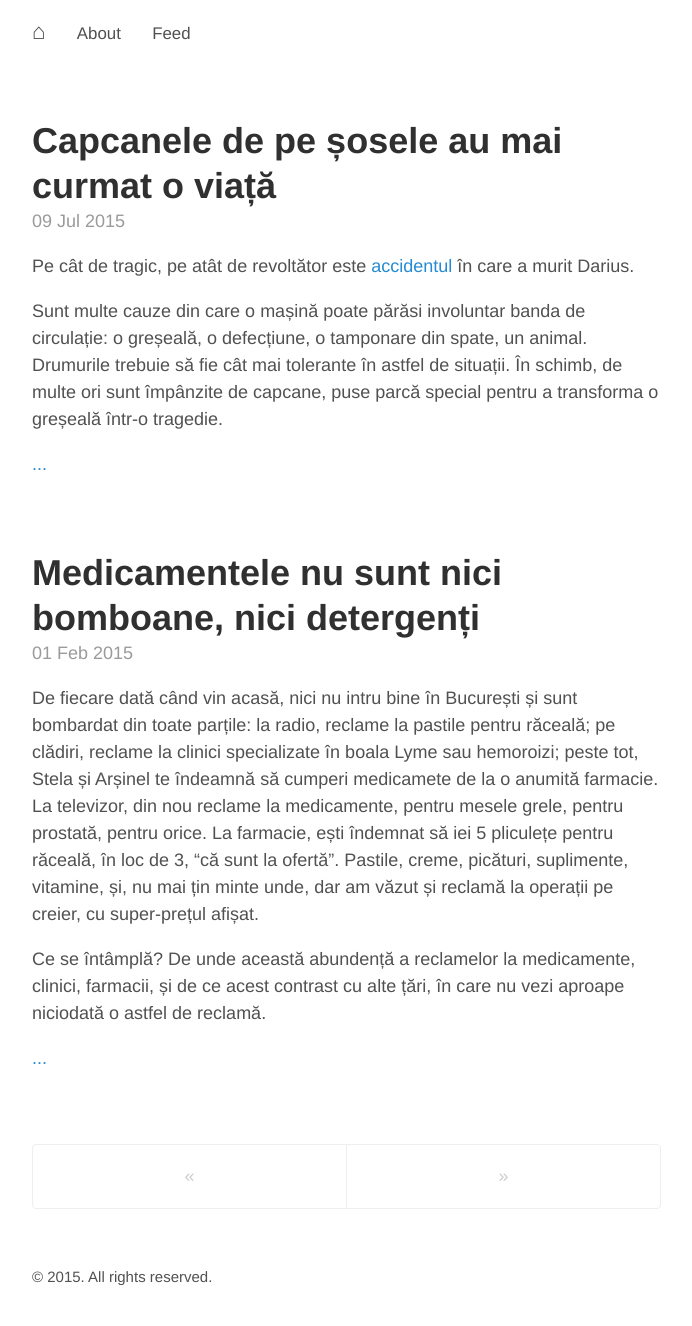
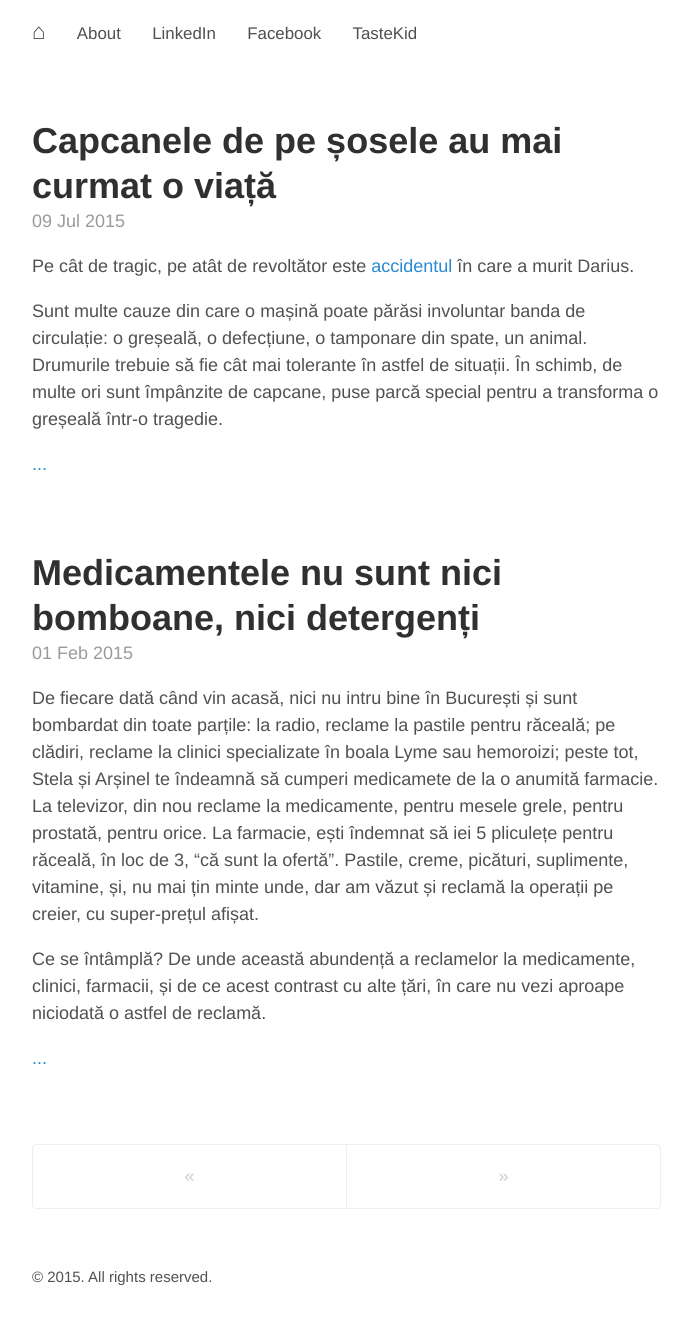
Before and after one commit to aoghina/aoghina.github.io, a Jekyll site: the page built from index.html, in a window 1280 px wide. Shown: the whole page, without its empty margins (293-985 px from the left). Built offline with Jekyll 4.4.1, drawn with Linux system fonts in a browser that asks for light colours; the list of posts is cut into pages by our own code; some of the changed lines change nothing that is shown.

Commit message:
Add social links and remove feed from header

```diff
--- a/_config.yml
+++ b/_config.yml
@@ -31,4 +31,8 @@
 
 pages_list:
   About: '/about'
-  Feed: '/atom.xml'
+  LinkedIn: 'https://www.linkedin.com/in/andreioghina'
+  Facebook: 'https://www.facebook.com/andrei.oghina'
+  TasteKid: 'http://www.tastekid.com/andrei'
+
+#  Feed: '/atom.xml'
```
